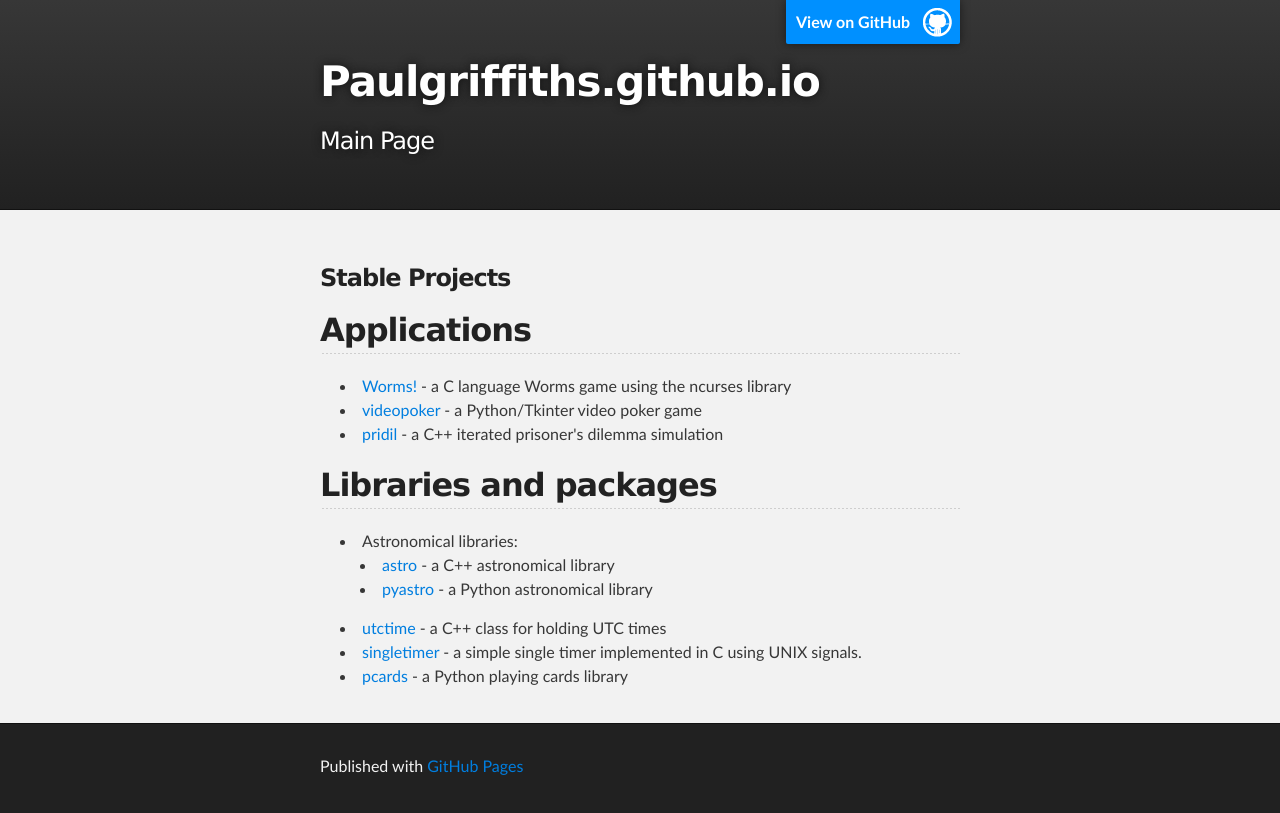
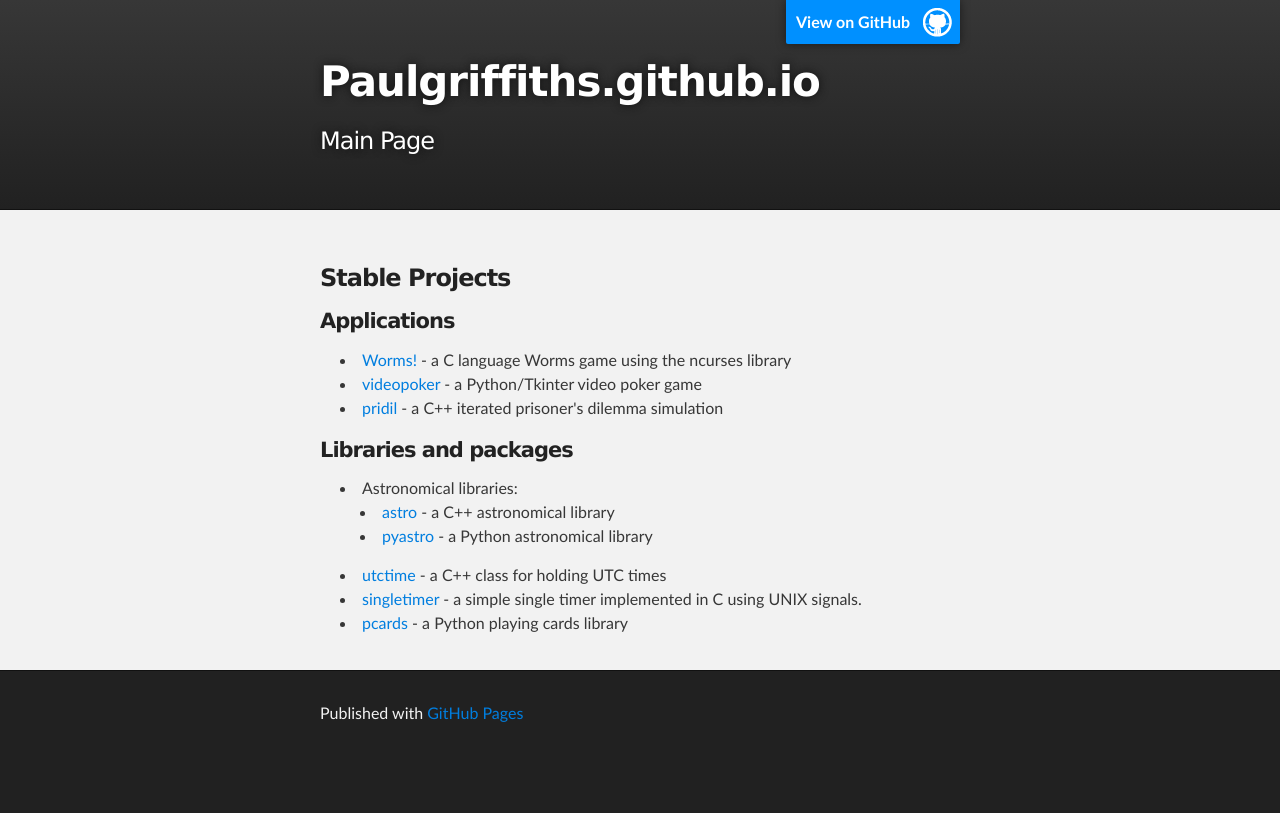
Before and after one commit to paulgriffiths/paulgriffiths.github.io, a plain HTML site: page index.html in a window 1280 px wide. Drawn offline with Linux system fonts and the light colour scheme.

Commit message:
Replace master branch with page content via GitHub

```diff
--- a/index.html
+++ b/index.html
@@ -30,8 +30,8 @@
         <h3>
 <a name="stable-projects" class="anchor" href="#stable-projects"><span class="octicon octicon-link"></span></a>Stable Projects</h3>
 
-<h2>
-<a name="applications" class="anchor" href="#applications"><span class="octicon octicon-link"></span></a>Applications</h2>
+<h4>
+<a name="applications" class="anchor" href="#applications"><span class="octicon octicon-link"></span></a>Applications</h4>
 
 <ul>
 <li>
@@ -40,8 +40,8 @@
 <a href="https://github.com/paulgriffiths/videopoker">videopoker</a> - a Python/Tkinter video poker game</li>
 <li>
 <a href="https://github.com/paulgriffiths/pridil">pridil</a> - a C++ iterated prisoner's dilemma simulation</li>
-</ul><h2>
-<a name="libraries-and-packages" class="anchor" href="#libraries-and-packages"><span class="octicon octicon-link"></span></a>Libraries and packages</h2>
+</ul><h4>
+<a name="libraries-and-packages" class="anchor" href="#libraries-and-packages"><span class="octicon octicon-link"></span></a>Libraries and packages</h4>
 
 <ul>
 <li>Astronomical libraries:
--- a/params.json
+++ b/params.json
@@ -1 +1 @@
-{"name":"Paulgriffiths.github.io","tagline":"Main Page","body":"### Stable Projects\r\n\r\nApplications\r\n------------\r\n* [Worms!](https://github.com/paulgriffiths/worms) - a C language Worms game using the ncurses library\r\n* [videopoker](https://github.com/paulgriffiths/videopoker) - a Python/Tkinter video poker game\r\n* [pridil](https://github.com/paulgriffiths/pridil) - a C++ iterated prisoner's dilemma simulation\r\n\r\nLibraries and packages\r\n----------------------\r\n* Astronomical libraries:\r\n    * [astro](https://github.com/paulgriffiths/astro) - a C++ astronomical library\r\n    * [pyastro](https://github.com/paulgriffiths/pyastro) - a Python astronomical library\r\n* [utctime](https://github.com/paulgriffiths/utctime) - a C++ class for holding UTC times\r\n* [singletimer](https://github.com/paulgriffiths/singletimer) - a simple single timer implemented in C using UNIX signals.\r\n* [pcards](https://github.com/paulgriffiths/pcards) - a Python playing cards library","google":"","note":"Don't delete this file! It's used internally to help with page regeneration."}
+{"name":"Paulgriffiths.github.io","tagline":"Main Page","body":"### Stable Projects\r\n\r\n#### Applications\r\n* [Worms!](https://github.com/paulgriffiths/worms) - a C language Worms game using the ncurses library\r\n* [videopoker](https://github.com/paulgriffiths/videopoker) - a Python/Tkinter video poker game\r\n* [pridil](https://github.com/paulgriffiths/pridil) - a C++ iterated prisoner's dilemma simulation\r\n\r\n#### Libraries and packages\r\n* Astronomical libraries:\r\n    * [astro](https://github.com/paulgriffiths/astro) - a C++ astronomical library\r\n    * [pyastro](https://github.com/paulgriffiths/pyastro) - a Python astronomical library\r\n* [utctime](https://github.com/paulgriffiths/utctime) - a C++ class for holding UTC times\r\n* [singletimer](https://github.com/paulgriffiths/singletimer) - a simple single timer implemented in C using UNIX signals.\r\n* [pcards](https://github.com/paulgriffiths/pcards) - a Python playing cards library","google":"","note":"Don't delete this file! It's used internally to help with page regeneration."}
```
